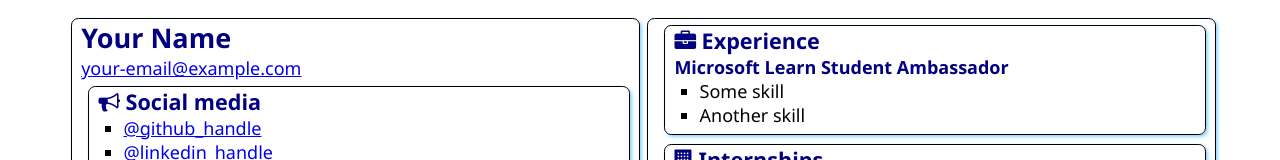
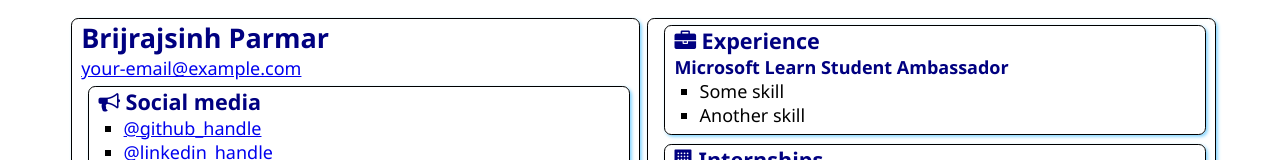
Before and after one commit to brijrajparmar27/SATechnicalOnboarding, a plain HTML site: page src/index.html in a window 1280 px wide. Shown: the top 160 px of the page. Drawn offline with Linux system fonts and the light colour scheme.

Commit message:
updated name

```diff
--- a/src/index.html
+++ b/src/index.html
@@ -12,7 +12,7 @@
 <body>
     <main>
         <article class="box">
-            <h1>Your Name</h1>
+            <h1>Brijrajsinh Parmar</h1>
             <div><a href="mailto:your.email@example.com">your-email@example.com</a></div>
 
             <section class="box">
```
